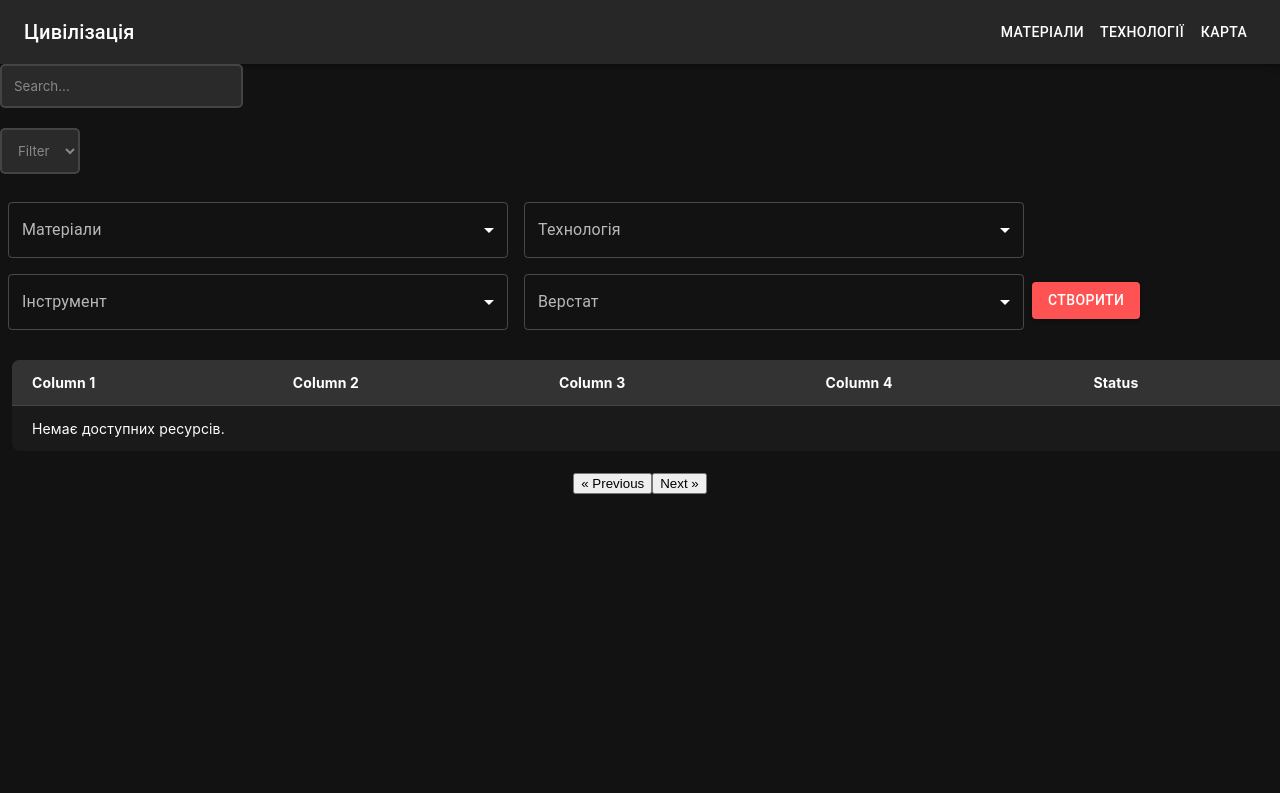
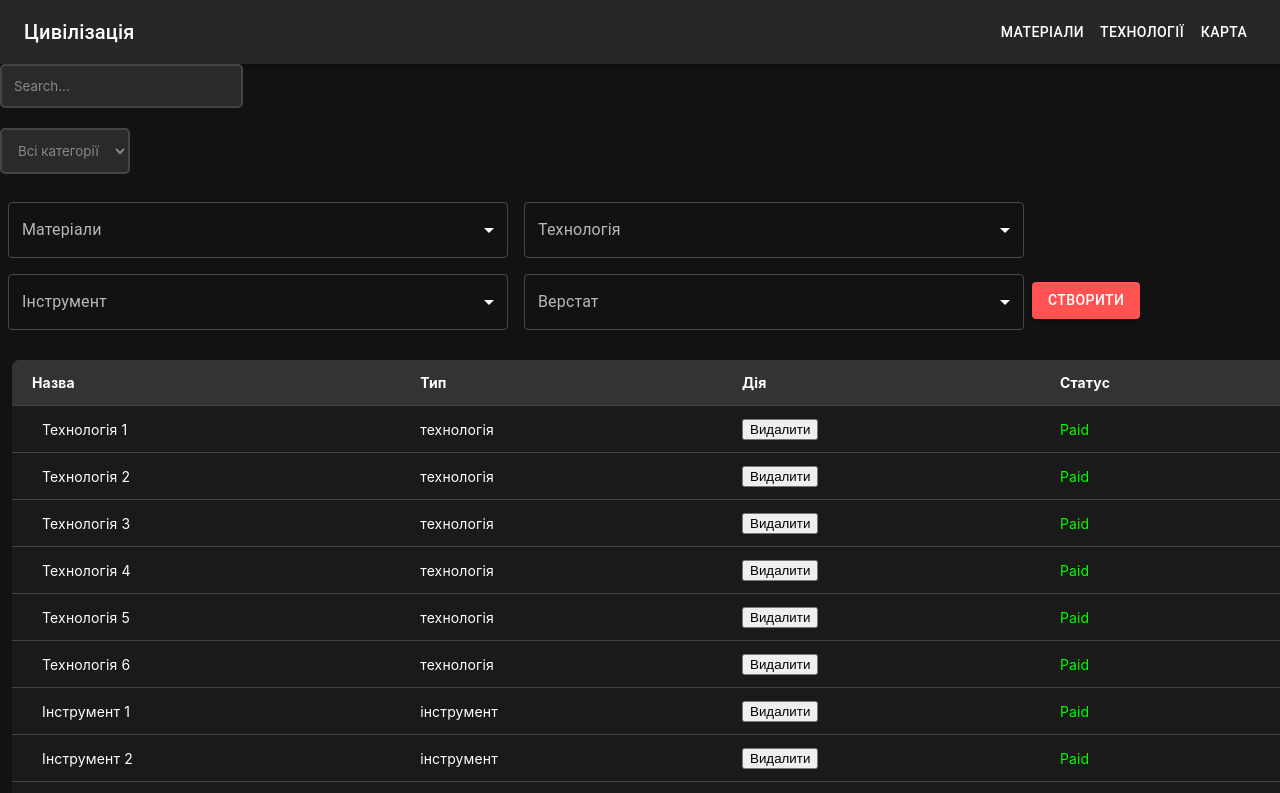
Before and after one commit to petro-mykhats2/civilization, a React (Create React App) app: page /materials in a window 1280 px wide. Shown: the top 793 px of the page. Built offline with nearby package versions, Linux system fonts and the light colour scheme.

Commit message:
"Refactor MaterialsContainer and MultipleSelect components, add new actions and reducer cases for technologies, tools, and workbenches, and update combinations data"

```diff
--- a/src/components/MaterialsContainer.js
+++ b/src/components/MaterialsContainer.js
@@ -3,17 +3,59 @@ import { useSelector, useDispatch } from "react-redux"
 import MultipleSelect from "./MultipleSelect"
 
 const MaterialsContainer = () => {
-  const [checked, setChecked] = useState(false)
-  const resources = useSelector((state) => state.resources.resources) // Отримуємо ресурси з Redux
+  const [filter, setFilter] = useState("всі")
+  const resources = useSelector((state) => state.resources.resources)
+  const technologies = useSelector((state) => state.resources.technologies)
+  const tools = useSelector((state) => state.resources.tools)
+  const workbenches = useSelector((state) => state.resources.workbenches)
   const dispatch = useDispatch()
 
-  const handleChange = () => {
-    setChecked(!checked)
+  const handleRemoveResource = (id) => {
+    dispatch({ type: "REMOVE_RESOURCE", payload: id })
   }
 
-  // Функція для обробки видалення ресурсу
-  const handleRemoveResource = (id) => {
-    dispatch({ type: "REMOVE_RESOURCE", payload: id }) // Відправка дії видалення ресурсу
+  const filteredItems = () => {
+    switch (filter) {
+      case "матеріали":
+        return resources
+      case "технології":
+        return technologies.map((tech, index) => ({
+          id: `tech-${index}`,
+          resourceName: tech,
+          type: "технологія",
+        }))
+      case "інструменти":
+        return tools.map((tool, index) => ({
+          id: `tool-${index}`,
+          resourceName: tool,
+          type: "інструмент",
+        }))
+      case "верстати":
+        return workbenches.map((workbench, index) => ({
+          id: `workbench-${index}`,
+          resourceName: workbench,
+          type: "верстат",
+        }))
+      default:
+        return [
+          ...resources,
+          ...technologies.map((tech, index) => ({
+            id: `tech-${index}`,
+            resourceName: tech,
+            type: "технологія",
+          })),
+          ...tools.map((tool, index) => ({
+            id: `tool-${index}`,
+            resourceName: tool,
+            type: "інструмент",
+          })),
+          ...workbenches.map((workbench, index) => ({
+            id: `workbench-${index}`,
+            resourceName: workbench,
+            type: "верстат",
+          })),
+        ]
+    }
   }
 
   return (
@@ -23,45 +65,36 @@ const MaterialsContainer = () => {
       </div>
 
       <div className="filters">
-        <select>
-          <option value="">Filter</option>
+        <select value={filter} onChange={(e) => setFilter(e.target.value)}>
+          <option value="всі">Всі категорії</option>
+          <option value="матеріали">Матеріали</option>
+          <option value="технології">Технології</option>
+          <option value="інструменти">Інструменти</option>
+          <option value="верстати">Верстати</option>
         </select>
       </div>
+
       <MultipleSelect />
 
       <table>
         <thead>
           <tr className="thead">
-            <th>Column 1</th>
-            <th>Column 2</th>
-            <th>Column 3</th>
-            <th>Column 4</th>
-            <th>Status</th>
+            <th>Назва</th>
+            <th>Тип</th>
+            <th>Дія</th>
+            <th>Статус</th>
           </tr>
         </thead>
         <tbody className="tbody">
-          {resources.length > 0 ? (
-            resources.map((resource) => (
-              <tr key={resource.id}>
-                <td className="container" onClick={handleChange}>
-                  <input
-                    type="checkbox"
-                    checked={checked}
-                    onChange={handleChange}
-                  />
-                  <svg viewBox="0 0 64 64" height="14px" width="14px">
-                    <path
-                      d="M 0 16 V 56 A 8 8 90 0 0 8 64 H 56 A 8 8 90 0 0 64 56 V 8 A 8 8 90 0 0 56 0 H 8 A 8 8 90 0 0 0 8 V 16 L 32 48 L 64 16 V 8 A 8 8 90 0 0 56 0 H 8 A 8 8 90 0 0 0 8 V 56 A 8 8 90 0 0 8 64 H 56 A 8 8 90 0 0 64 56 V 16"
-                      className={`path ${checked ? "checked" : ""}`}
-                    ></path>
-                  </svg>
-                  <span className="item_title">{resource.resourceName}</span>
+          {filteredItems().length > 0 ? (
+            filteredItems().map((item) => (
+              <tr key={item.id}>
+                <td className="container">
+                  <span className="item_title">{item.resourceName}</span>
                 </td>
-                <td>{resource.message}</td>
-                <td>{resource.type}</td>
-
+                <td>{item.type}</td>
                 <td>
-                  <button onClick={() => handleRemoveResource(resource.id)}>
+                  <button onClick={() => handleRemoveResource(item.id)}>
                     Видалити
                   </button>
                 </td>
@@ -70,7 +103,7 @@ const MaterialsContainer = () => {
             ))
           ) : (
             <tr>
-              <td colSpan="5">Немає доступних ресурсів.</td>
+              <td colSpan="4">Немає доступних елементів.</td>
             </tr>
           )}
         </tbody>
--- a/src/components/MultipleSelect.js
+++ b/src/components/MultipleSelect.js
@@ -8,7 +8,7 @@ import Select from "@mui/material/Select"
 import Button from "@mui/material/Button"
 import { useDispatch, useSelector } from "react-redux"
 import combinations from "../data/combinations"
-import { addItem } from "../redux/actions"
+import { addItem, addTechnology, addTool, addWorkbench } from "../redux/actions"
 
 const ITEM_HEIGHT = 48
 const ITEM_PADDING_TOP = 8
@@ -108,6 +108,7 @@ export default function MultipleSelect() {
         availableMaterials.some(
           (material) => material.resourceName === resultName
         ) ||
+        availableTechnologies.some((tool) => tool === resultName) ||
         availableTools.some((tool) => tool === resultName) ||
         availableWorkbenches.some((workbench) => workbench === resultName)
 
@@ -124,7 +125,24 @@ export default function MultipleSelect() {
           tool: selectedTool,
           workbench: selectedWorkbench,
         }
-        dispatch(addItem(newItem))
+
+        switch (combination.type) {
+          case "матеріал":
+            dispatch(addItem(newItem))
+            break
+          case "технологія":
+            dispatch(addTechnology(newItem.resourceName))
+            break
+          case "інструмент":
+            dispatch(addTool(newItem.resourceName))
+            break
+          case "верстат":
+            dispatch(addWorkbench(newItem.resourceName))
+            break
+          default:
+            break
+        }
+
         setMessage(
           `Успіх! Створено: ${combination.result} (${combination.type})`
         )
--- a/src/data/combinations.js
+++ b/src/data/combinations.js
@@ -12,16 +12,17 @@ const combinations = [
     createdByUser: true,
   },
   {
-    materials: ["Дерево", "Сокира"],
+    materials: ["Дерево"],
     technologies: ["Технологія 2"],
+    tools: ["Сокира"],
     result: "Доска",
-    type: "матеріал", // Додайте відповідний тип
+    type: "верстат", // Додайте відповідний тип
     createdByUser: true,
   },
   {
-    materials: ["Дерево", "Сокира"],
+    materials: ["Дерево"],
     technologies: ["Технологія 1"],
-    tools: ["Інструмент 1"],
+    tools: ["Сокира"],
     workbenches: ["Верстат 1"],
     result: "Доска шліфована",
     type: "матеріал", // Додайте відповідний тип
--- a/src/redux/actions.js
+++ b/src/redux/actions.js
@@ -1,14 +1,31 @@
 // redux/actions.js
 export const ADD_RESOURCE = "ADD_RESOURCE"
 export const ADD_ITEM = "ADD_ITEM"
+export const ADD_TECHNOLOGY = "ADD_TECHNOLOGY"
+export const ADD_TOOL = "ADD_TOOL"
+export const ADD_WORKBENCH = "ADD_WORKBENCH"
 
 export const addResource = (resource) => ({
   type: ADD_RESOURCE,
   payload: resource,
 })
 
-// actions.js
 export const addItem = (item) => ({
   type: "ADD_ITEM",
   payload: item,
 })
+
+export const addTechnology = (technology) => ({
+  type: ADD_TECHNOLOGY,
+  payload: technology,
+})
+
+export const addTool = (tool) => ({
+  type: ADD_TOOL,
+  payload: tool,
+})
+
+export const addWorkbench = (workbench) => ({
+  type: ADD_WORKBENCH,
+  payload: workbench,
+})
--- a/src/redux/reducer.js
+++ b/src/redux/reducer.js
@@ -1,4 +1,3 @@
-// src/redux/reducer.js
 const initialState = {
   resources: [],
   technologies: [
@@ -14,7 +13,6 @@ const initialState = {
 }
 
 const resourceReducer = (state = initialState, action) => {
-  console.log("Поточний стан:", state) // Додайте це для відстеження
   switch (action.type) {
     case "ADD_RESOURCE":
       return {
@@ -25,6 +23,21 @@ const resourceReducer = (state = initialState, action) => {
       return {
         ...state,
         resources: [...state.resources, action.payload],
+      }
+    case "ADD_TECHNOLOGY":
+      return {
+        ...state,
+        technologies: [...state.technologies, action.payload],
+      }
+    case "ADD_TOOL":
+      return {
+        ...state,
+        tools: [...state.tools, action.payload],
+      }
+    case "ADD_WORKBENCH":
+      return {
+        ...state,
+        workbenches: [...state.workbenches, action.payload],
       }
     case "REMOVE_RESOURCE":
       return {
```
